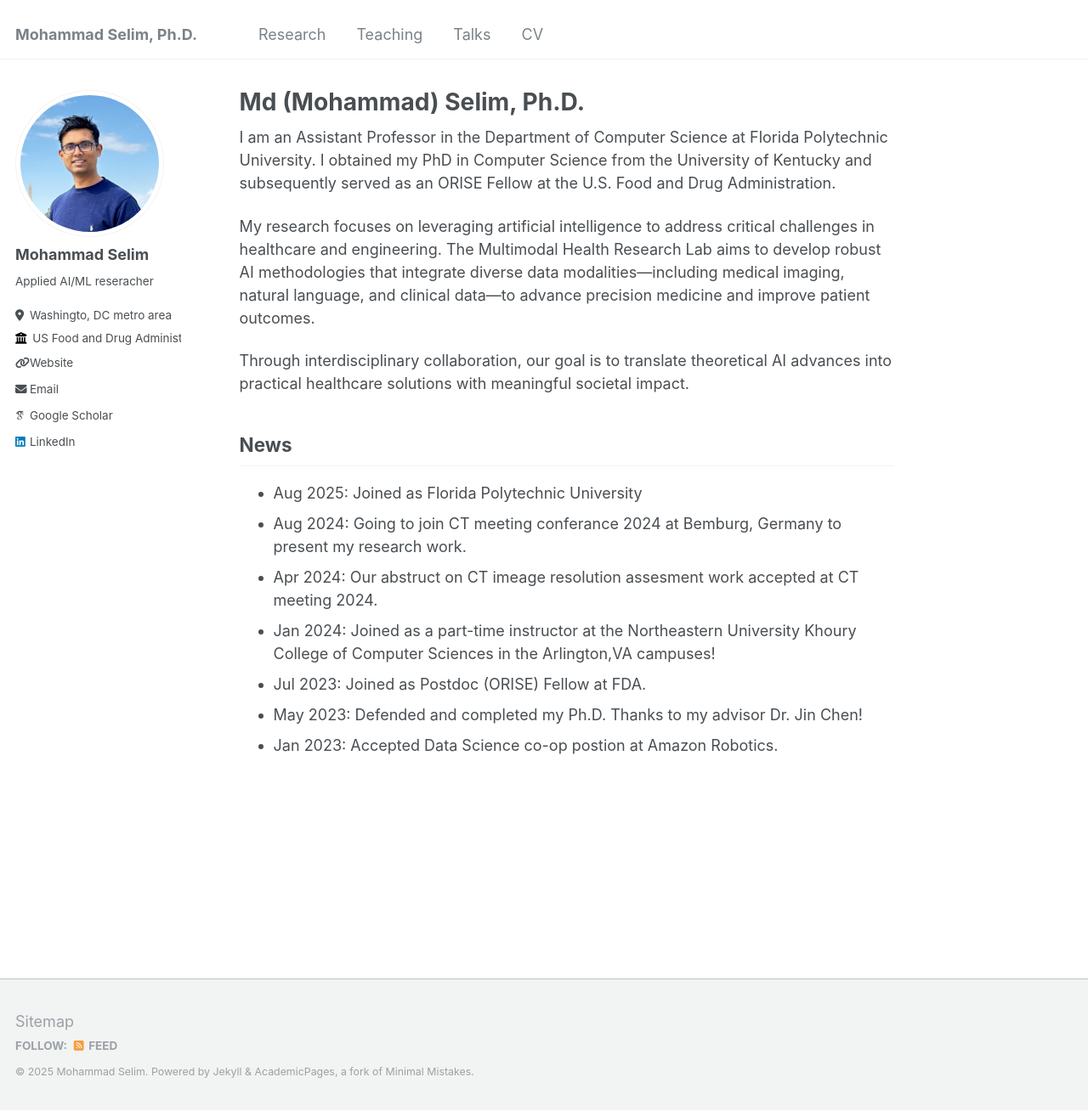
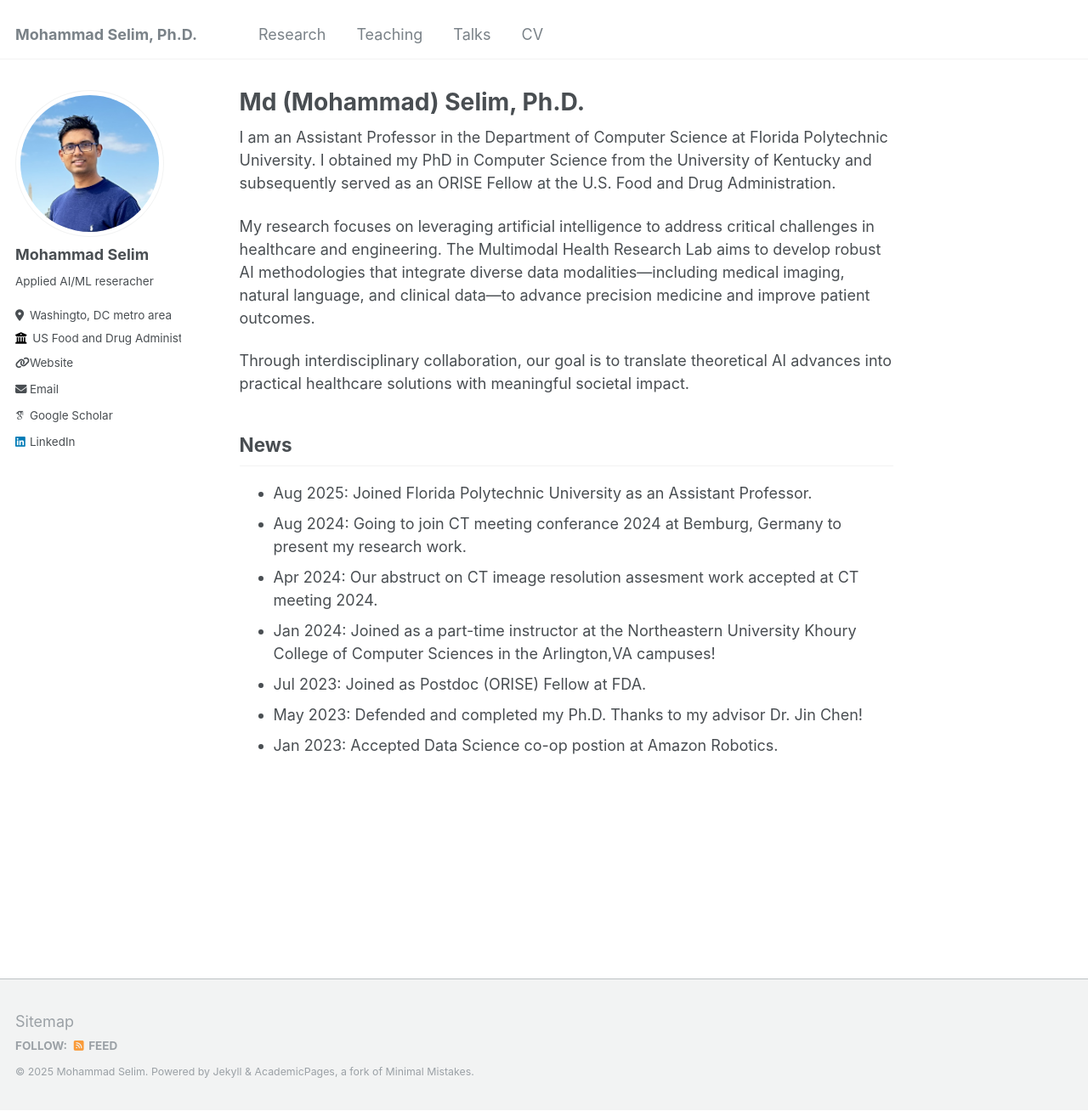
Before and after one commit to selimmd/selimmd.github.io, a Jekyll site: the page built from _pages/about.md, in a window 1280 px wide and 1308 px high. Shown: the whole window at 85% size. Built offline with Jekyll 4.4.1, drawn with Linux system fonts in a browser that asks for light colours; some web fonts are replaced.

Commit message:
Update about.md

```diff
--- a/_pages/about.md
+++ b/_pages/about.md
@@ -18,7 +18,7 @@ Through interdisciplinary collaboration, our goal is to translate theoretical AI
 
 
 ## News
-- Aug 2025: Joined as Florida Polytechnic University
+- Aug 2025: Joined Florida Polytechnic University as an Assistant Professor.
 - Aug 2024: Going to join CT meeting conferance 2024 at Bemburg, Germany to present my research work.
 - Apr 2024: Our abstruct on CT imeage resolution assesment work accepted at CT meeting 2024.
 - Jan 2024: Joined as a part-time instructor at the Northeastern University Khoury College of Computer Sciences in the Arlington,VA campuses!
```
